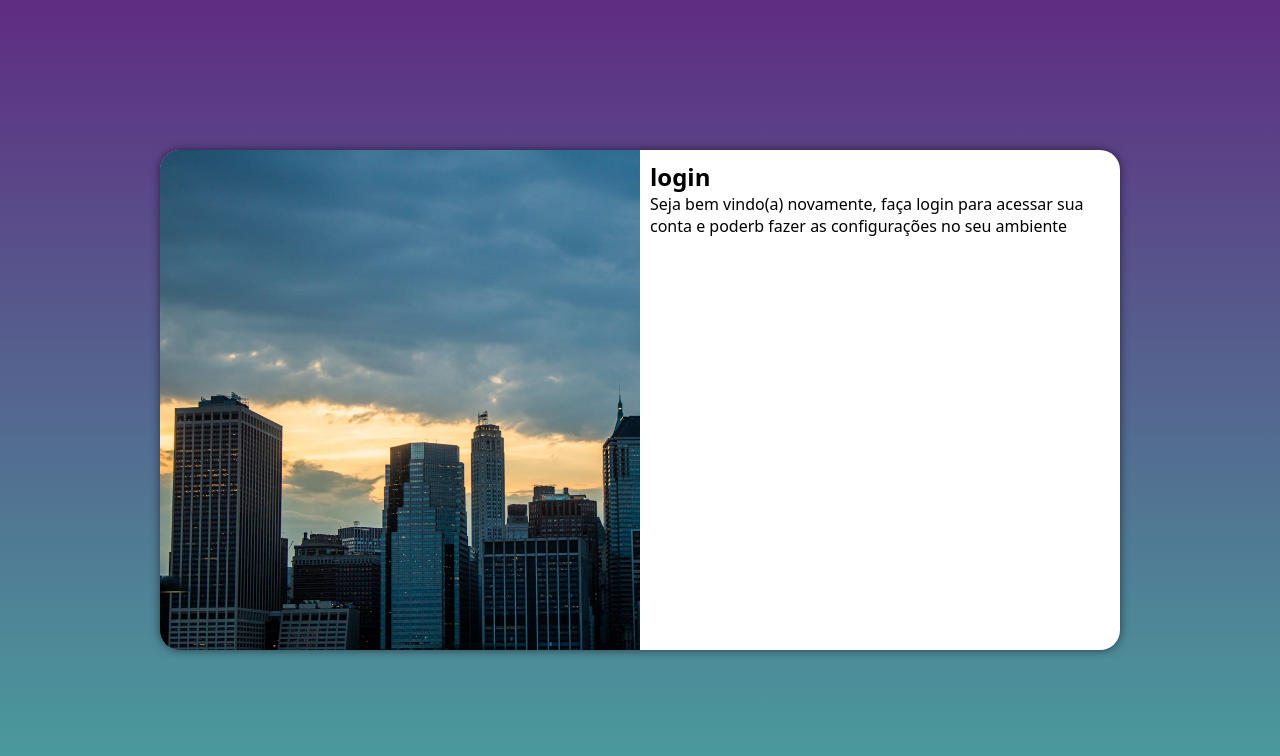
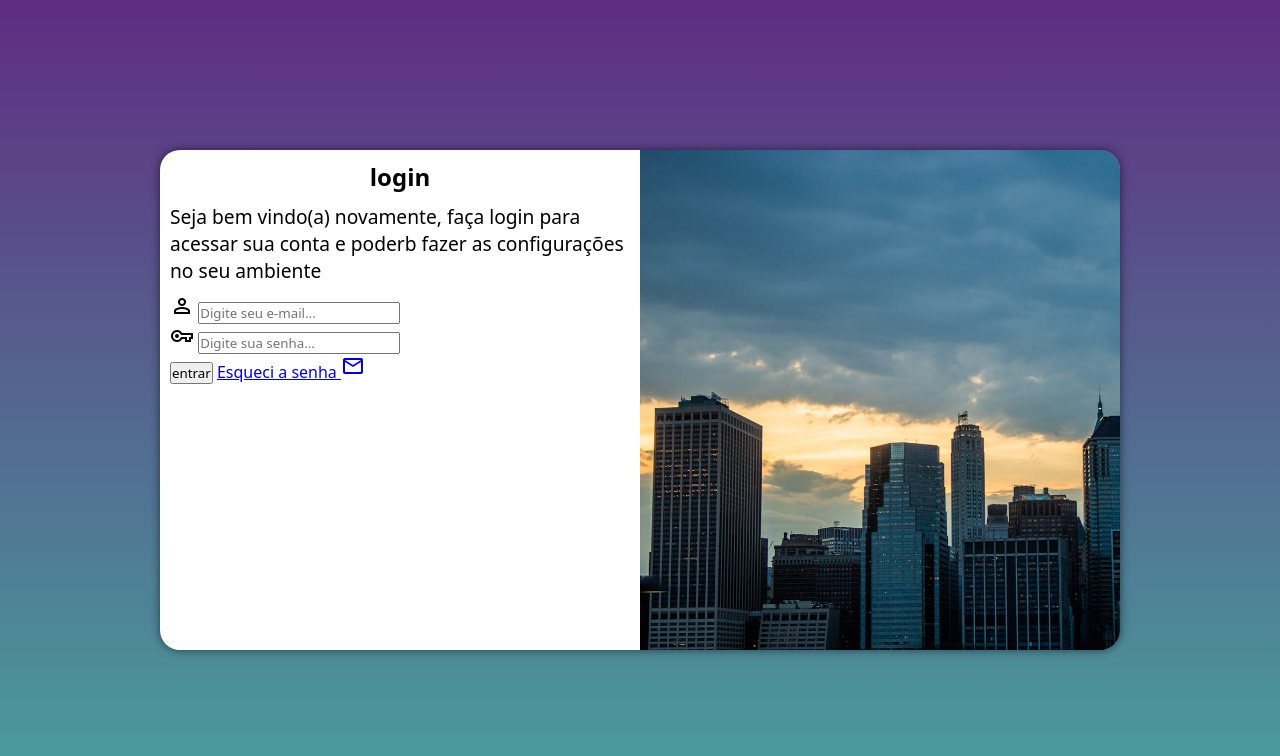
Before and after one commit to Jota005/Projeto-Login, a plain HTML site: page index.html in a window 1280 px wide. Drawn offline with nearby package versions, Linux system fonts and the light colour scheme.

Commit message:
Atualizações

```diff
--- a/Estilos/media-query.css
+++ b/Estilos/media-query.css
@@ -32,13 +32,17 @@
     }
 
     section#login > div#imagem {
-        float: left;
+        float:right ;
         width: 50%;
         height: 100%;
     }
 
     section#login > div#formulario {
-        float: right;
+        float: left;
         width: 50%;
     }
+
+    div#formulario > p {
+        font-size: 1.2em;
+    }
 }
--- a/Estilos/style.css
+++ b/Estilos/style.css
@@ -51,3 +51,13 @@ section#login > div#formulario {
     display: block;
     padding: 10px;
 }
+
+div#formulario > h1 {
+    text-align: center;
+    margin-bottom: 10px;
+}
+
+div#formulario > p {
+    font-size: 0.8em;
+    padding-bottom: 10px;
+}
--- a/index.html
+++ b/index.html
@@ -4,6 +4,7 @@
     <meta charset="UTF-8">
     <meta name="viewport" content="width=device-width, initial-scale=1.0">
     <title>Login</title>
+    <link href="https://fonts.googleapis.com/css2?family=Material+Symbols+Outlined" rel="stylesheet" />
     <link rel="stylesheet" href="Estilos/style.css">
     <link rel="stylesheet" href="estilos/media-query.css">
 </head>
@@ -17,7 +18,23 @@
                 <h1>login</h1>
                  <p>Seja bem vindo(a) novamente, faça login para acessar sua conta e poderb fazer as configurações no seu ambiente</p>
                  <form action="login.php" method="post">
+                    <div class="Campo">
+                        <span class="material-symbols-outlined">person</span>
+                         <input type="email" name="Login" id="ilogin" placeholder="Digite seu e-mail..." required maxlength="30">
+                         <label for="ilogin"></label>
+                    </div>
+                    <div class="Campo">
+                        <span class="material-symbols-outlined">vpn_key</span>
+                        <input type="password" name="Senha" id="isenha" placeholder="Digite sua senha... " required minlength="8" maxlength="20">
+                        <label for="isenha"></label>
 
+                        <div>
+                            <input type="submit" value="entrar">
+                            <a href="Esqueci.html">
+                            Esqueci a senha <span class="material-symbols-outlined"> mail</span>
+                        </a>
+                        </div>
+                    </div>
                  </form>
             </div>
 
--- a/media-query.css
+++ /dev/null
@@ -1,44 +0,0 @@
-@charset "UTF-8";
-
-@media screen and (min-width: 768px) and (max-width: 992px) {
-    body  {
-       background-image: linear-gradient(to top,#49a09d,#5f2c82);
-    }
-
-    section#login {
-        width: 90vw;
-    }
-
-    section#login > div#imagem {
-        float: left;
-        width: 30% ;
-        height: 100%;
-
-    }
-
-    section#login > div#formulario {
-        float: right;
-        width: 70%;
-    }
-}
-
-@media screen and (min-width: 992px) {
-    body  {
-        background-image: linear-gradient(to top,#49a09d,#5f2c82);
-     }
-
-    section#login {
-        width: 960px;
-    }
-
-    section#login > div#imagem {
-        float: left;
-        width: 50%;
-        height: 100%;
-    }
-
-    section#login > div#formulario {
-        float: right;
-        width: 50%;
-    }
-}
```
